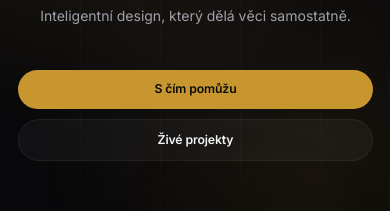
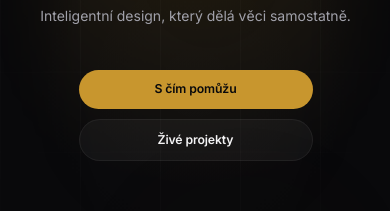
Before and after one commit to Peter-Pix/petrpiskacek.cz, a Next.js app: page / in a window 390 px wide. Shown: the part 425-636 px from the top of the page. Built offline with nearby package versions, Linux system fonts and the light colour scheme; no server answers.

Commit message:
fix: contain hero gold gradient to center, cap buttons at 60vw on mobile

```diff
--- a/src/app/globals.css
+++ b/src/app/globals.css
@@ -271,7 +271,14 @@ body {
   font-size: 0.875rem;
   font-weight: 600;
   letter-spacing: -0.01em;
-  transition: all 0.25s cubic-bezier(0.4, 0, 0.2, 1);
+  transition: all 0.4s cubic-bezier(0.4, 0, 0.2, 1);
+  max-width: 60vw;
+}
+
+@media (min-width: 640px) {
+  .btn-apple {
+    max-width: none;
+  }
 }
 
 .btn-apple-primary {
@@ -436,9 +443,10 @@ body {
   position: absolute;
   inset: 0;
   background:
-    radial-gradient(circle at 20% 30%, rgba(200, 150, 46, 0.12), transparent 45%),
-    radial-gradient(circle at 80% 70%, rgba(200, 150, 46, 0.08), transparent 40%),
-    radial-gradient(circle at 50% 50%, rgba(255, 255, 255, 0.02), transparent 60%);
+    radial-gradient(circle at 50% 40%, rgba(200, 150, 46, 0.14), transparent 50%),
+    radial-gradient(circle at 50% 60%, rgba(255, 255, 255, 0.02), transparent 60%);
+  mask-image: radial-gradient(ellipse at 50% 50%, black 40%, transparent 78%);
+  -webkit-mask-image: radial-gradient(ellipse at 50% 50%, black 40%, transparent 78%);
   pointer-events: none;
   animation: heroPulse 15s ease-in-out infinite;
 }
--- a/src/components/Hero.tsx
+++ b/src/components/Hero.tsx
@@ -165,7 +165,7 @@ export default function Hero() {
             <a
               href="#about"
               onClick={() => trackEvent("click_cta", { cta: "about", location: "hero" })}
-              className="btn-apple btn-apple-primary w-full sm:w-auto"
+              className="btn-apple btn-apple-primary w-full sm:w-auto max-w-[60vw] sm:max-w-none"
             >
               S čím pomůžu
             </a>
@@ -174,7 +174,7 @@ export default function Hero() {
               target="_blank"
               rel="noopener noreferrer"
               onClick={() => trackEvent("click_cta", { cta: "live_projects", location: "hero" })}
-              className="btn-apple btn-apple-secondary w-full sm:w-auto"
+              className="btn-apple btn-apple-secondary w-full sm:w-auto max-w-[60vw] sm:max-w-none"
             >
               Živé projekty
             </a>
```
